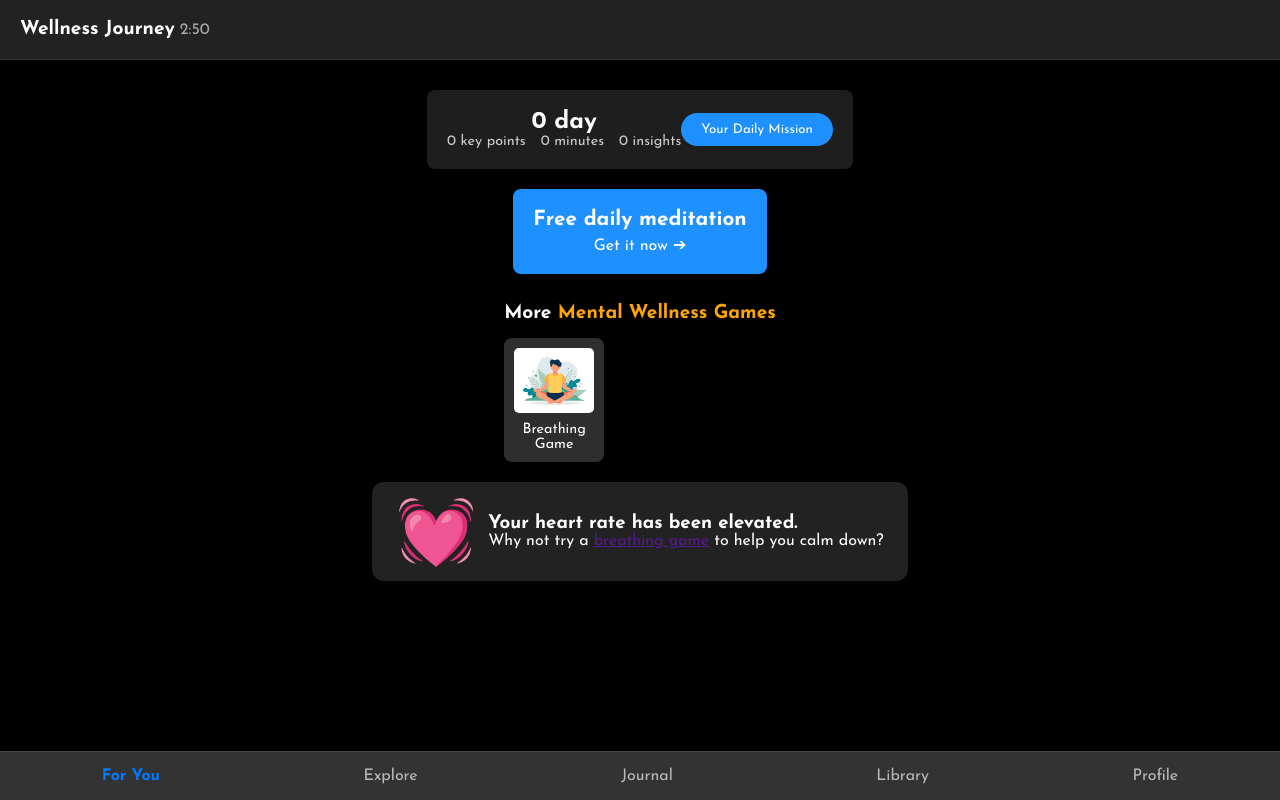
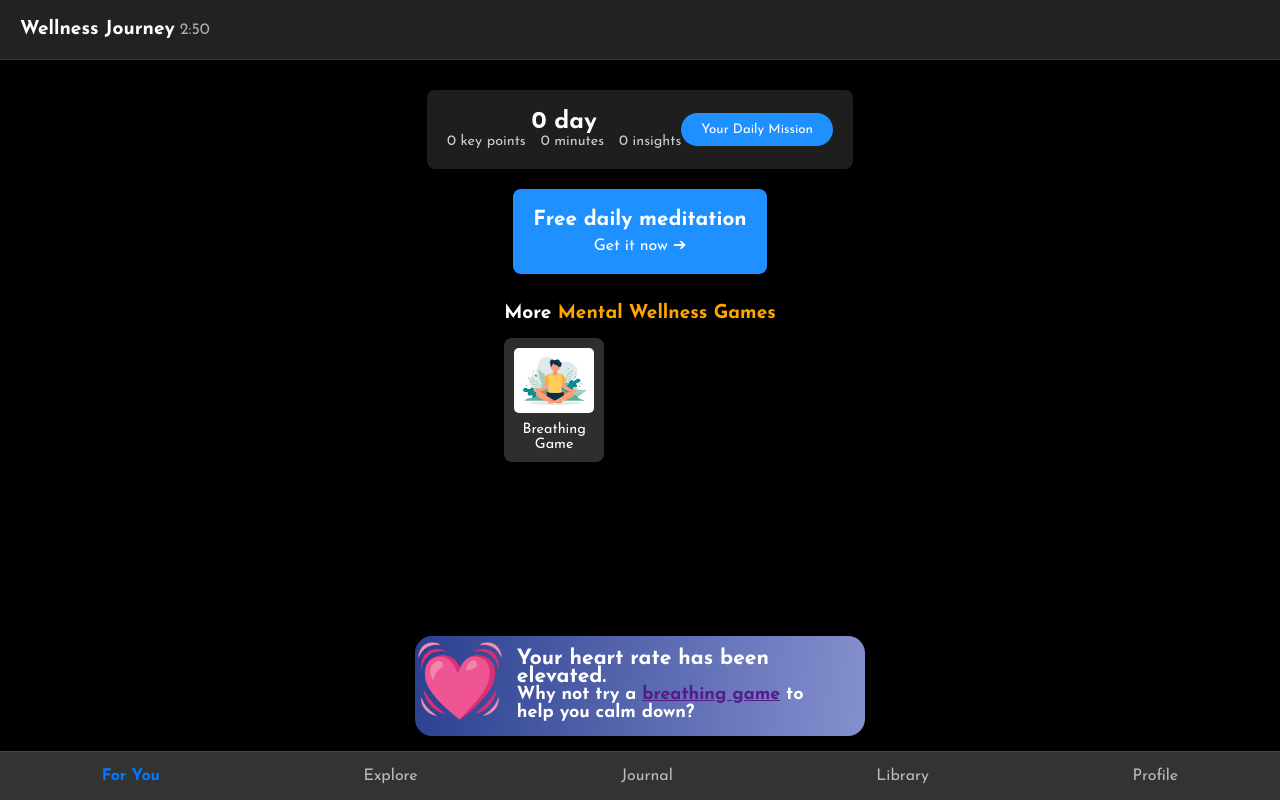
Before and after one commit to IsmaelOlivarez/GenZen_Mark2Alt, a plain HTML site: page index.html in a window 1280 px wide. Drawn offline with Linux system fonts and the light colour scheme.

Commit message:
Updated CSS for new AI feature

```diff
--- a/styles.css
+++ b/styles.css
@@ -1204,15 +1204,113 @@ header {
 }
 
 .hr-alert {
-    background-color: #222;
-    border-radius: 12px;
-    padding: 12px 24px;
+
+    position: absolute; /* Or fixed, depending on your layout needs */
+    width: 450px;
+    height: 100px;
+
+    left: 50%; /* Center horizontally */
+    bottom: 8%; /* Stick to the bottom */
+    transform: translateX(-50%); /* Center adjustment */
+
+    font-family: 'Josefin Sans';
+    font-style: normal;
+    font-weight: 600;
+    padding-right: 2%;
+    font-size: 18px;
+    line-height: 18px;
+
+    color: #575F57;
+
+
+    background: linear-gradient(96.58deg, rgba(52, 96, 255, 0.522) -17.1%, rgba(173, 184, 255, 0.846) 115.32%);
+    backdrop-filter: blur(4.5px);
+    border-radius: 17px;
+
+
+    color: #FFFFFF;
 
     display: flex;
-    justify-content: center;
+    justify-content: bottom;
     align-items: center;
     text-align: start;
+
+
 }
+/*
+ Component 1
+
+position: absolute;
+width: 312px;
+height: 99px;
+left: 41px;
+top: 665px
+
+
+ Rectangle 2
+
+position: absolute;
+left: 0%;
+right: 0%;
+top: 0%;
+bottom: 0%;
+
+background: linear-gradient(96.58deg, rgba(52, 96, 255, 0.522) -17.1%, rgba(173, 184, 255, 0.846) 115.32%);
+backdrop-filter: blur(4.5px);
+ Note: backdrop-filter has minimal browser support
+border-radius: 17px;
+
+
+ You look Stressed! You should take a break! :)
+
+position: absolute;
+left: 8.33%;
+right: 8.33%;
+top: 18.18%;
+bottom: 45.45%;
+
+font-family: 'Josefin Sans';
+font-style: normal;
+font-weight: 600;
+font-size: 18px;
+line-height: 18px;
+
+color: #FFFFFF;
+
+
+
+ Rectangle 4
+
+position: absolute;
+left: 61.22%;
+right: 3.85%;
+top: 60.61%;
+bottom: 12.12%;
+
+background: #51FF5D;
+box-shadow: 0px 4px 6.8px rgba(0, 0, 0, 0.25);
+border-radius: 15px;
+
+
+ Submit
+
+position: absolute;
+left: 69.23%;
+right: 11.86%;
+top: 66.67%;
+bottom: 17.17%;
+
+font-family: 'Josefin Sans';
+font-style: normal;
+font-weight: 600;
+font-size: 18px;
+line-height: 18px;
+
+color: #575F57;
+
+
+
+*/
 
 .hr-alert h1{
     font-size: 4em;
```
Also changed, not shown: profile.html (+1 -0 lines).
